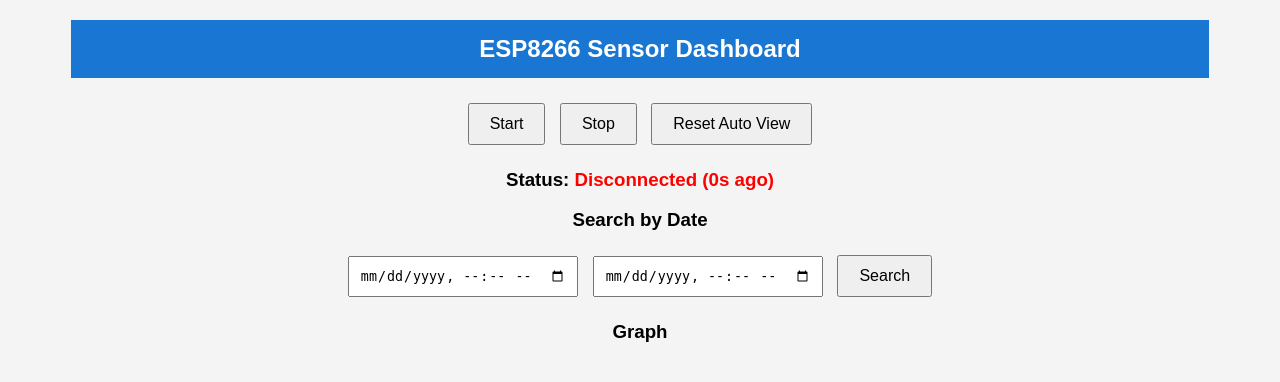
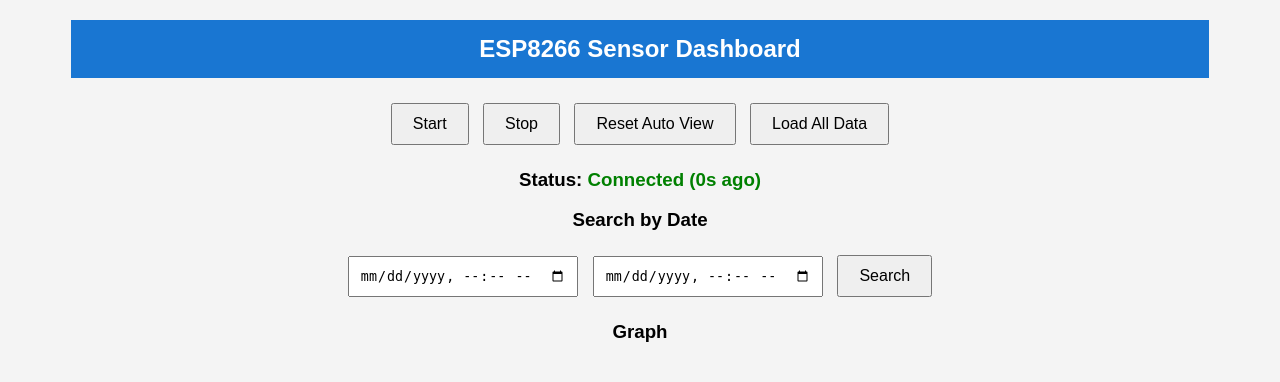
Before and after one commit to rkmjld2/mahajansensor5a, a Flask app: page / in a window 1280 px wide. Shown: the top 382 px of the page. Run offline with Flask 3, Linux system fonts and the light colour scheme; data that the repository does not hold is empty.

Commit message:
Update index.html

```diff
--- a/templates/index.html
+++ b/templates/index.html
@@ -208,6 +208,18 @@ async function runQuery(){
         loadData();
     }
 }
+//.... load all records
+async function loadAll(){
+    autoRefresh = false; // stop refresh
+
+    let res = await fetch('/data_all');
+    let data = await res.json();
+
+    currentData = data;
+    showData(data);
+}
+
+
 
 // -------- RESET VIEW --------
 function resetView(){
@@ -236,7 +248,7 @@ window.onload = function(){
 <button onclick="start()">Start</button>
 <button onclick="stop()">Stop</button>
 <button onclick="resetView()">Reset Auto View</button>
-
+<button onclick="loadAll()">Load All Data</button>
 <h3>Status: <span id="status">Checking...</span></h3>
 
 <!-- SEARCH -->
```
